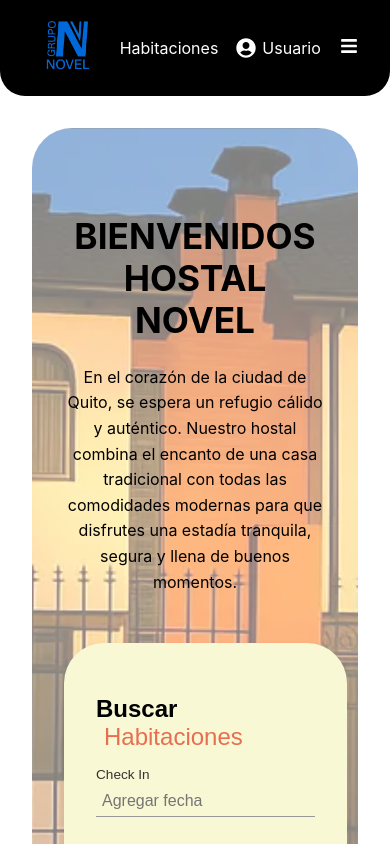
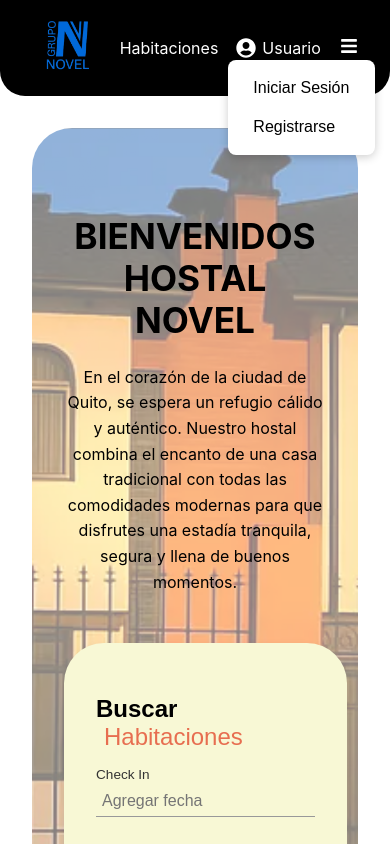
Before and after one commit to OscarSala98/ProyectoAWM, a React (Create React App) app in the folder hostel/: page / in a window 390 px wide. Both pictures are taken after a click on the element 349 px from the left and 47 px from the top of the page. Shown: the top 844 px of the page. Built offline with nearby package versions, Linux system fonts and the light colour scheme.

Commit message:
Creacion de hamburger en Header

```diff
--- a/hostel/src/components/Header.css
+++ b/hostel/src/components/Header.css
@@ -39,3 +39,32 @@
 .hamburger {
   cursor: pointer;
 }
+
+.hamburger-menu {
+  position: absolute;
+  top: 60px;
+  right: 15px;
+  background-color: white;
+  box-shadow: 0 2px 10px rgba(0,0,0,0.2);
+  border-radius: 8px;
+  padding: 0.8rem;
+  z-index: 1000;
+  display: flex;
+  flex-direction: column;
+  gap: 0.5rem;
+}
+
+.hamburger-menu button {
+  background: none;
+  border: none;
+  cursor: pointer;
+  text-align: left;
+  font-size: 1rem;
+  padding: 0.4rem 0.8rem;
+  border-radius: 5px;
+  transition: background 0.2s ease;
+}
+
+.hamburger-menu button:hover {
+  background-color: #f0f0f0;
+}
--- a/hostel/src/components/Header.jsx
+++ b/hostel/src/components/Header.jsx
@@ -1,40 +1,50 @@
-import React from 'react'; // Importa React, necesario para la creación de componentes en JSX.
-import { useNavigate } from 'react-router-dom'; // Importa el hook 'useNavigate' de react-router-dom para navegar entre rutas de la aplicación.
-import './Header.css'; // Importa el archivo CSS de estilos personalizados para este componente.
-import { FaUserCircle, FaBars } from 'react-icons/fa'; // Importa los íconos de usuario y menú hamburguesa desde react-icons.
-import logo from '../assets/logo.webp'; // Importa el logo de la aplicación desde la carpeta assets (formato .webp).
+import React, { useState } from 'react';
+import { useNavigate } from 'react-router-dom';
+import './Header.css';
+import { FaUserCircle, FaBars } from 'react-icons/fa';
+import logo from '../assets/logo.webp';
 
-// Componente funcional Header
 const Header = () => {
-  const navigate = useNavigate(); // Inicializa el hook 'useNavigate' que permite navegar programáticamente a otras rutas.
+  const navigate = useNavigate();
+  const [mostrarMenu, setMostrarMenu] = useState(false); // Estado para mostrar/ocultar el menú
+
+  const toggleMenu = () => {
+    setMostrarMenu(!mostrarMenu);
+  };
+
+  const cerrarMenu = () => {
+    setMostrarMenu(false);
+  };
 
   return (
-    <header className="header"> {/* Contenedor principal del encabezado, asignado con la clase 'header' */}
-      {/* Logo del Hostal */}
-      <div className="logo-area" onClick={() => navigate('/')} > {/* Área donde se encuentra el logo */}
-        <img src={logo} alt="Logo Hostal" className="logo" /> {/* Imagen del logo que redirige a la ruta principal ("/") */}
+    <header className="header">
+      <div className="logo-area" onClick={() => navigate('/')}>
+        <img src={logo} alt="Logo Hostal" className="logo" />
       </div>
 
-      {/* Enlace para navegar a la página de Habitaciones */}
-      <div className="menu-item" onClick={() => navigate('/habitaciones')} > {/* Cuando se hace clic, navega a la página de habitaciones */}
+      <div className="menu-item" onClick={() => navigate('/habitaciones')}>
         Habitaciones
       </div>
 
-      {/* Área derecha del encabezado */}
       <div className="right-area">
-        {/* Botón de usuario con ícono */}
         <div className="user-button">
-          <FaUserCircle size={20} /> {/* Ícono de perfil de usuario de react-icons con un tamaño de 20px */}
-          <span>Usuario</span> {/* Texto que indica que es el perfil de usuario */}
+          <FaUserCircle size={20} />
+          <span>Usuario</span>
         </div>
 
-        {/* Ícono del menú hamburguesa para mostrar opciones adicionales en pantallas pequeñas */}
-        <div className="hamburger">
-          <FaBars size={18} /> {/* Ícono de menú hamburguesa (generalmente utilizado en dispositivos móviles) */}
+        <div className="hamburger" onClick={toggleMenu}>
+          <FaBars size={18} />
         </div>
+
+        {mostrarMenu && (
+          <div className="hamburger-menu">
+            <button onClick={() => { navigate('/login'); cerrarMenu(); }}>Iniciar Sesión</button>
+            <button onClick={() => { navigate('/registro'); cerrarMenu(); }}>Registrarse</button>
+          </div>
+        )}
       </div>
     </header>
   );
 };
 
-export default Header;  // Exporta el componente para que pueda ser utilizado en otros archivos
+export default Header;
```
